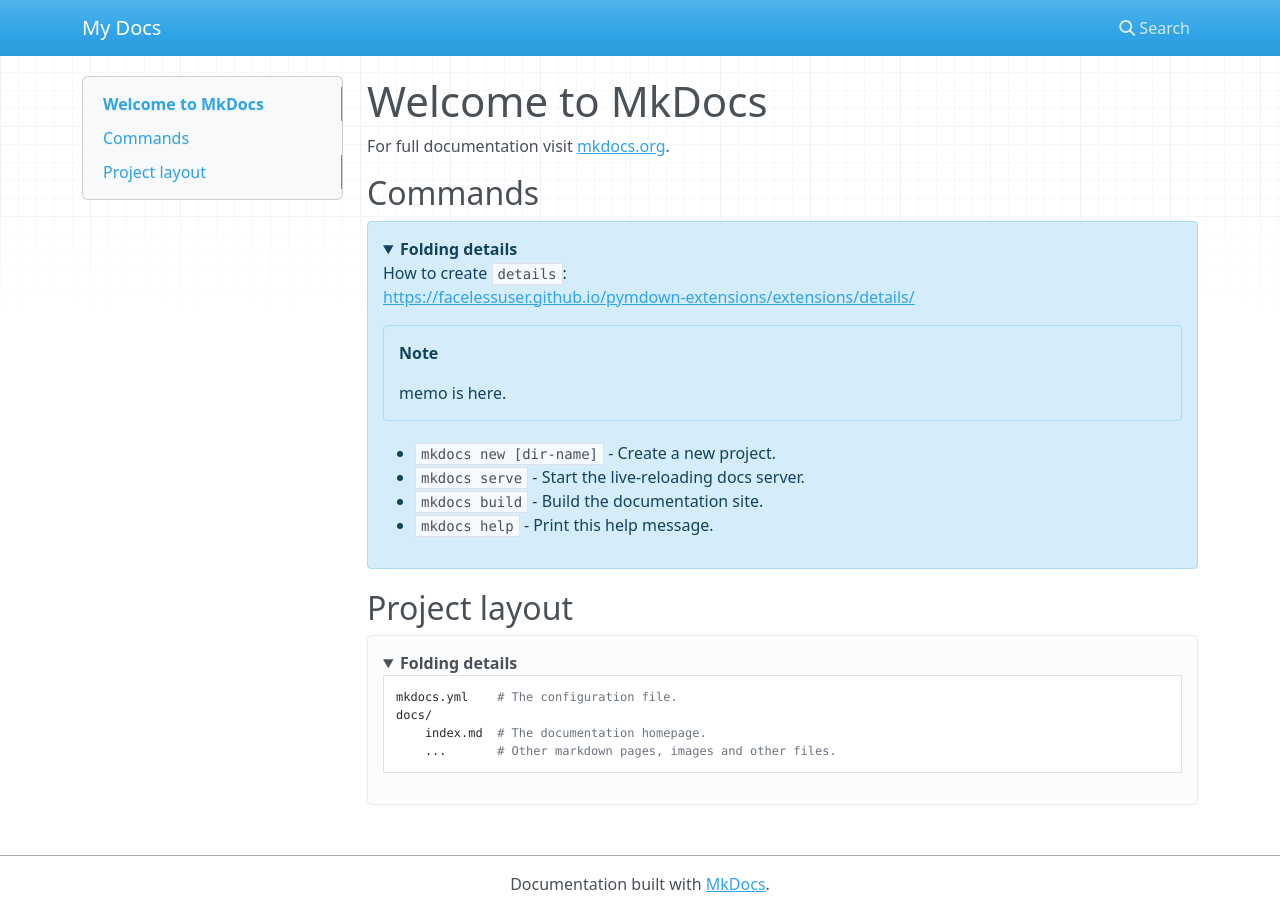
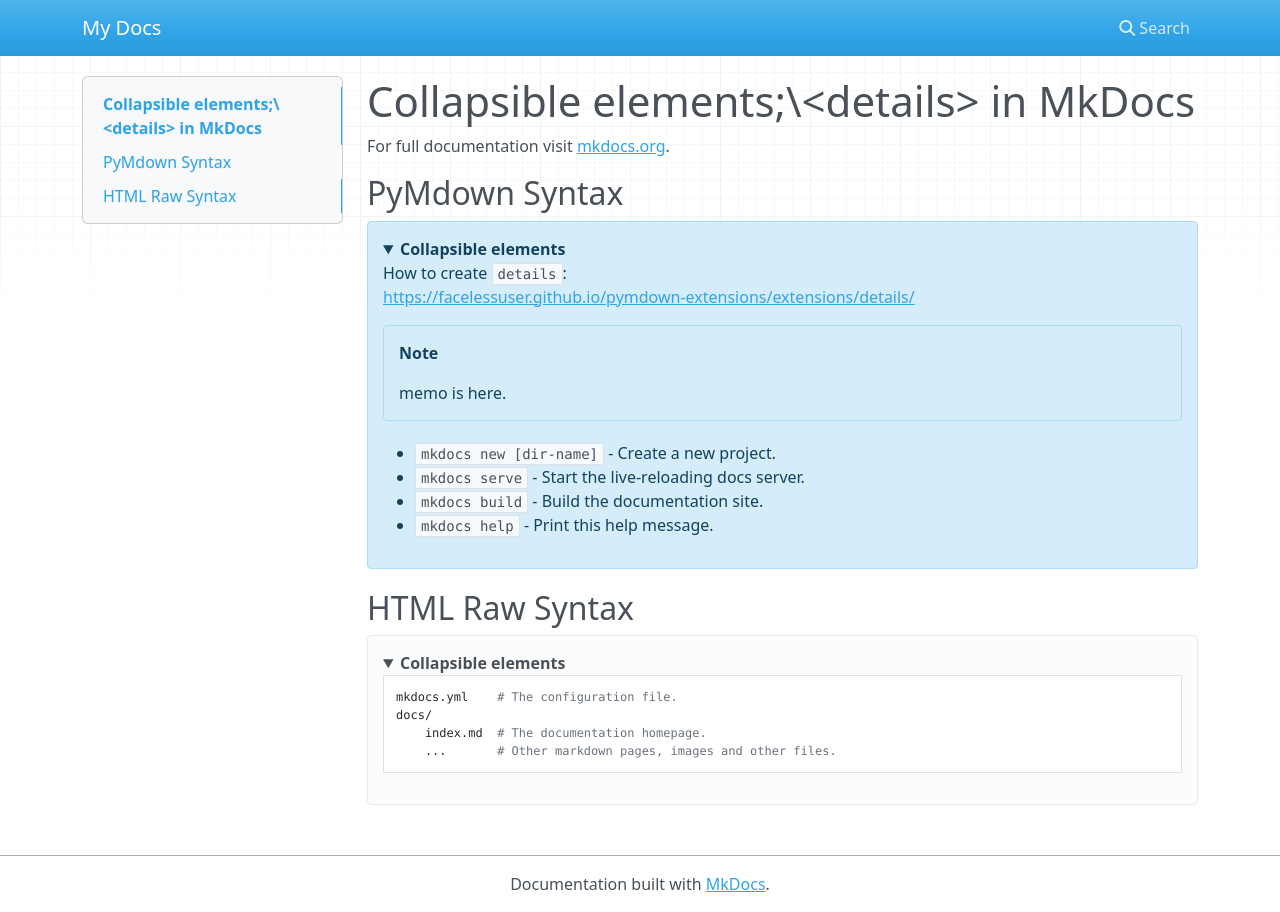
Before and after one commit to tajimak/mkdocs-details, an MkDocs documentation site: the page built from docs/index.md, in a window 1280 px wide. Built offline with MkDocs 1.6.1, drawn with Linux system fonts in a browser that asks for light colours; nearby versions of some CDN libraries.

Commit message:
Update index.md

````diff
--- a/docs/index.md
+++ b/docs/index.md
@@ -1,10 +1,10 @@
-# Welcome to MkDocs
+# Collapsible elements;\<details\> in MkDocs
 
 For full documentation visit [mkdocs.org](https://mkdocs.org).
 
-## Commands
+## PyMdown Syntax
 
-???+ note _h3 "Folding details"
+???+ note _h3 "Collapsible elements"
 
     How to create `details`:
     <https://facelessuser.github.io/pymdown-extensions/extensions/details/>
@@ -17,9 +17,9 @@ For full documentation visit [mkdocs.org](https://mkdocs.org).
     * `mkdocs build` - Build the documentation site.
     * `mkdocs help` - Print this help message.
 
-## Project layout
+## HTML Raw Syntax
 
-<details open><summary>Folding details</summary>
+<details open><summary>Collapsible elements</summary>
 
 ```
 mkdocs.yml    # The configuration file.
````
